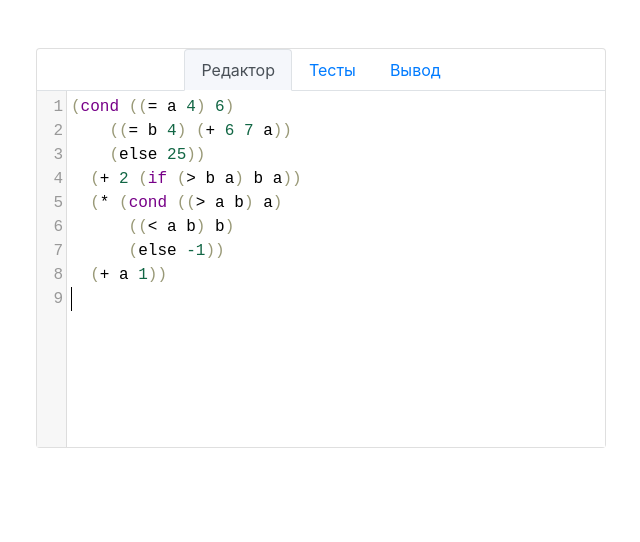
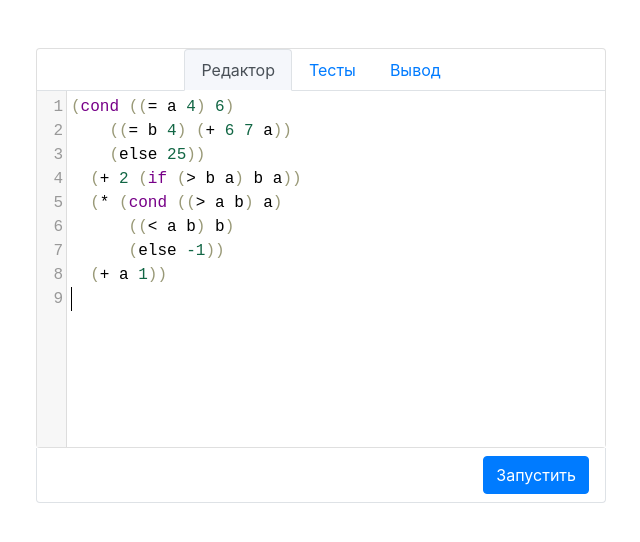
Before and after one commit to alex-ismailov/codemirror-tests, a React (Create React App) app: page / in a window 1280 px wide. Shown: the top 542 px of the page, without its empty margins (319-959 px from the left). Built offline with nearby package versions, Linux system fonts and the light colour scheme.

Commit message:
Add(src/App.js) button Run

```diff
--- a/src/App.js
+++ b/src/App.js
@@ -1,5 +1,5 @@
 import Editor from './Editor.jsx';
-import { Container, Row, Col, Nav, Tab } from 'react-bootstrap';
+import { Container, Row, Col, Nav, Tab, Button } from 'react-bootstrap';
 
 const App = () => (
   <Container>
@@ -31,6 +31,10 @@ const App = () => (
             </Tab.Content>
           </Tab.Container>
         </Col>
+        <div className='w-100'></div>
+        <Col xs={6} className='d-flex px-3 py-2 w-100 justify-content-end border border-top-0 rounded-bottom'>
+          <Button variant="primary">Запустить</Button>
+        </Col>
       </Row>
     </div>
   </Container>
```
